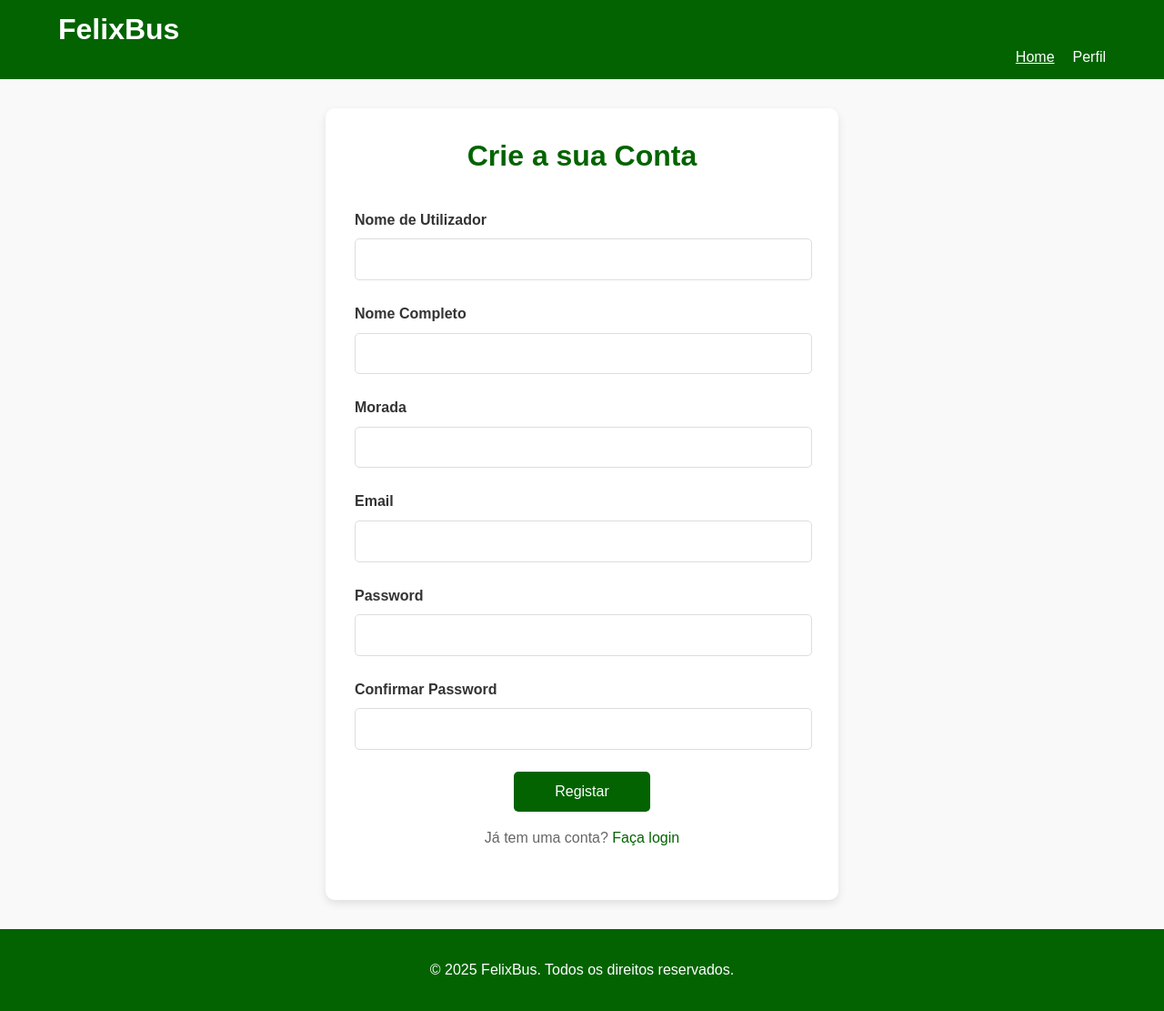
After one commit to GCabrito/FelixBus, a PHP site: page /register.html in a window 1280 px wide. The commit adds this page. Shown: the whole page at 91% size. Run offline with PHP 8.4, Linux system fonts and the light colour scheme.

Commit message:
style.css, register.html, register.php

```diff
--- /dev/null
+++ b/register.html
@@ -0,0 +1,63 @@
+<!DOCTYPE html>
+<html lang="pt">
+<head>
+    <meta charset="UTF-8">
+    <meta name="viewport" content=" nameth=device- nameth, initial-scale=1.0">
+    <title>FelixBus - Registo</title>
+    <link rel="stylesheet" href="style.css">
+</head>
+<body>
+    <header class="header">
+        <div class="container">
+            <h1 class="logo">FelixBus</h1>
+            <nav class="nav">
+                <ul>
+                    <li ><a href="index.php">Home</a></li>
+                    <li>Perfil</li>
+                </ul>
+            </nav>
+        </div>
+    </header>
+
+    <section class="register-section">
+        <div class="container">
+            <h2>Crie a sua Conta</h2>
+            <form class="register-form" action="register.php" method="post">
+                <div class="form-group">
+                    <label for="name">Nome de Utilizador</label>
+                    <input type="text" name="username" required>
+                </div>
+                <div class="form-group">
+                    <label for="name">Nome Completo</label>
+                    <input type="text" name="completeName" required>
+                </div>
+                <div class="form-group">
+                    <label for="name">Morada</label>
+                    <input type="text" name="address" required>
+                </div>
+                <div class="form-group">
+                    <label for="email">Email</label>
+                    <input type="email" name="email" required>
+                </div>
+
+                <div class="form-group">
+                    <label for="password">Password</label>
+                    <input type="password" name="password" required>
+                </div>
+                <div class="form-group">
+                    <label for="confirm-password">Confirmar Password</label>
+                    <input type="password" name="confirm-password" required>
+                </div>
+                <button type="submit" class="btn">Registar</button>
+            </form>
+            <p class="login-link">Já tem uma conta? <a href="login.html">Faça login</a></p>
+        </div>
+    </section>
+
+    <footer class="footer">
+        <div class="container">
+            <p>&copy; 2025 FelixBus. Todos os direitos reservados.</p>
+        </div>
+    </footer>
+</body>
+</html>
--- a/style.css
+++ b/style.css
@@ -37,6 +37,10 @@ body {
     color: #fff;
     text-decoration: none;
     font-size: 1rem;
+}
+
+.nav a {
+    color: #fff;
 }
 
 section {
@@ -157,6 +161,83 @@ button {
     background: #f4f4f4;
 }
 
+/* Registro */
+.register-section {
+    background: #f9f9f9;
+}
+
+.register-section .container {
+    max-width: 500px;
+    margin: 0 auto;
+    text-align: center;
+    background: #fff;
+    padding: 2rem;
+    border-radius: 10px;
+    box-shadow: 0 4px 10px rgba(0, 0, 0, 0.1);
+}
+
+.register-section h2 {
+    margin-top: -5px;
+    margin-bottom: 2rem;
+    color: rgb(3, 99, 0);
+    font-size: 2rem;
+}
+
+.register-section p {
+    margin-bottom: 1.5rem;
+    font-size: 1rem;
+    color: #666;
+}
+
+.register-form .form-group {
+    margin-bottom: 1.5rem;
+    text-align: left;
+}
+
+.register-form .form-group label {
+    display: block;
+    margin-bottom: 0.5rem;
+    font-weight: bold;
+}
+
+.register-form .form-group input {
+    width: 95%;
+    padding: 0.8rem;
+    border: 1px solid #ddd;
+    border-radius: 5px;
+    font-size: 1rem;
+}
+
+.register-form .btn {
+    background: rgb(3, 99, 0);
+    color: #fff;
+    padding: 0.8rem 1.5rem;
+    border: none;
+    border-radius: 5px;
+    font-size: 1rem;
+    cursor: pointer;
+    transition: background-color 0.3s ease;
+    width: 30%;
+}
+
+.register-form .btn:hover {
+    background: rgb(2, 80, 0);
+}
+
+.login-link {
+    margin-top: 1rem;
+    font-size: 0.9rem;
+}
+
+.login-link a {
+    color: rgb(3, 99, 0);
+    text-decoration: none;
+}
+
+.login-link a:hover {
+    text-decoration: underline;
+}
+
 .footer {
     background: rgb(3, 99, 0);
     color: #fff;
```
Also changed, not shown: register.php (+22 -10 lines).
